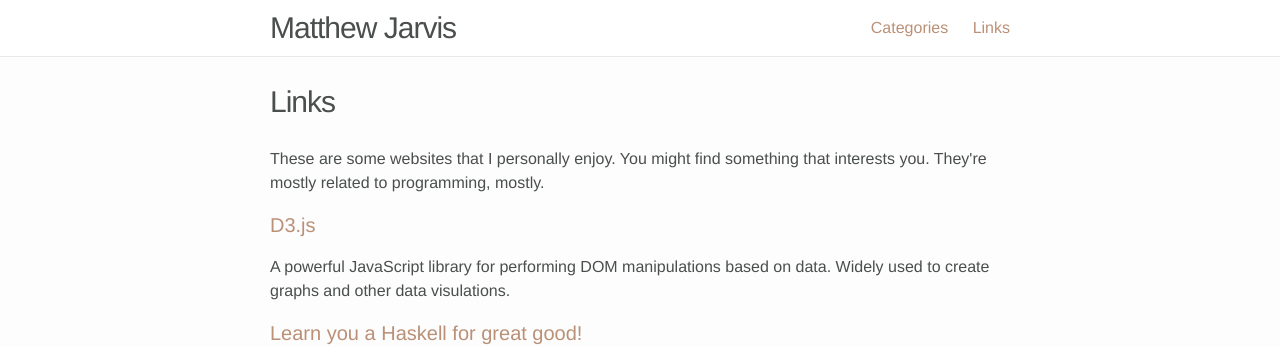
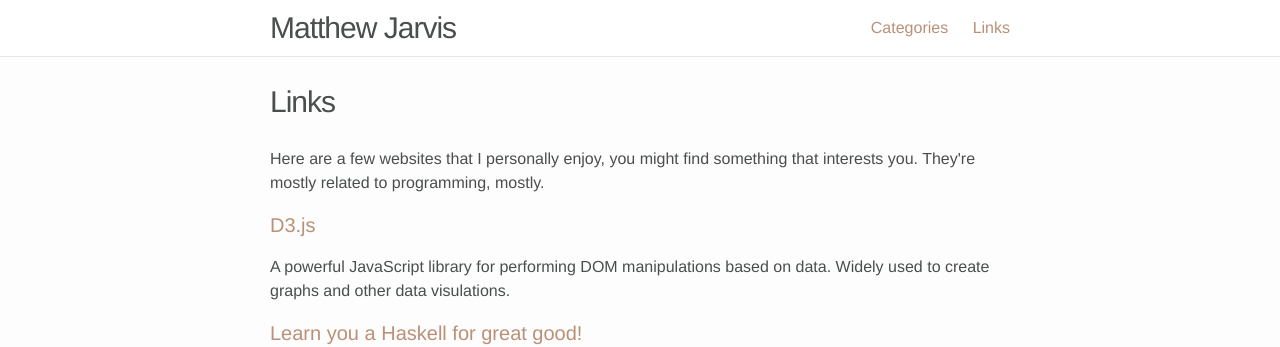
Before and after one commit to peacefixation/peacefixation.github.io, a Jekyll site: the page built from links.html, in a window 1280 px wide. Shown: the top 347 px of the page. Built offline with Jekyll 4.4.1, drawn with Linux system fonts in a browser that asks for light colours.

```diff
--- a/links.html
+++ b/links.html
@@ -4,7 +4,7 @@
 permalink: /links/
 ---
 
-<p>These are some websites that I personally enjoy. You might find something that interests you. They're mostly related to programming, mostly.</p>
+<p>Here are a few websites that I personally enjoy, you might find something that interests you. They're mostly related to programming, mostly.</p>
 
 {% assign sorted_links = site.data.links | sort:"name" %}
 
```
Also changed, not shown: _posts/2016-03-31-brackets-asterisk-extension.md (+1 -1 lines).
